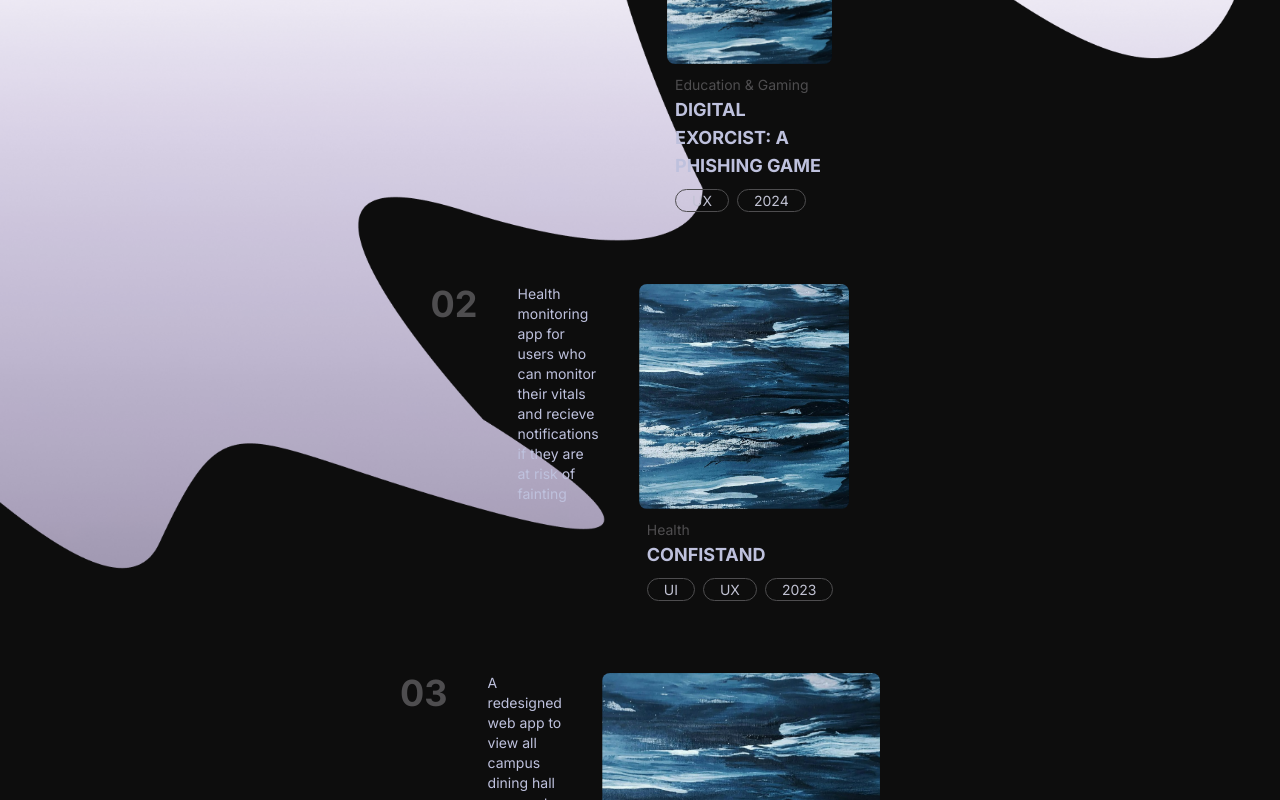
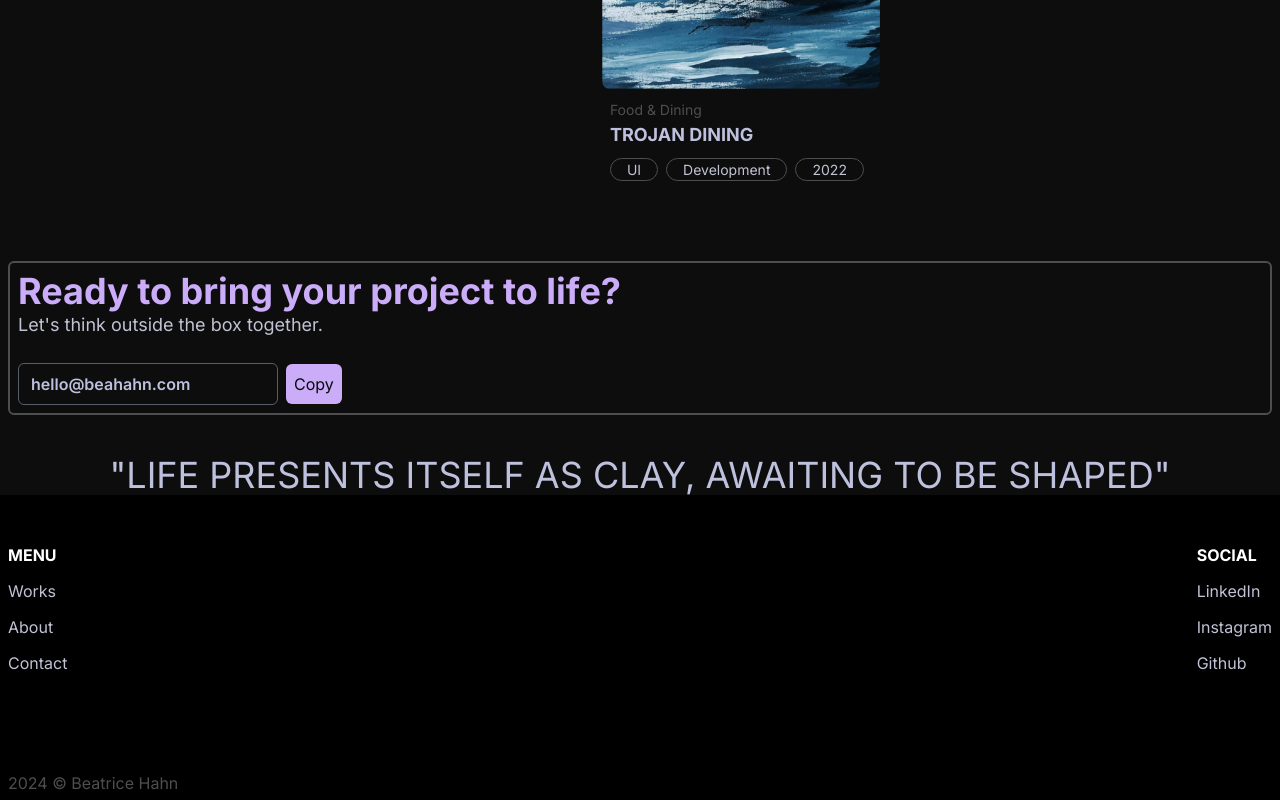
Before and after one commit to beatricehahn/nextjs-portfolio, a Next.js app: page / in a window 1280 px wide. Shown: the part 2000-2800 px from the top of the page. Built offline with nearby package versions, Linux system fonts and the light colour scheme.

Commit message:
Rearrange content layout

```diff
--- a/components/Navbar.tsx
+++ b/components/Navbar.tsx
@@ -43,16 +43,13 @@ export const Navbar = () => {
                     Beatrice Hahn
                 </a>
                 <div className={getMenuClasses()}>
-                    <Link href='/' className="mx-2 hover:text-gray-300">
-                        HOME
+                    <Link href="#works" className="mx-2 hover:text-gray-300">
+                        WORKS
                     </Link>
-                    <Link href='/about' className="mx-2 hover:text-gray-300">
+                    <Link href='#about' className="mx-2 hover:text-gray-300">
                         ABOUT
                     </Link>
-                    <Link href="/work" className="mx-2 hover:text-gray-300">
-                        WORK
-                    </Link>
-                    <Link href="/contact" className="mx-2 hover:text-gray-300">
+                    <Link href="#contact" className="mx-2 hover:text-gray-300">
                         CONTACT
                     </Link>
                 </div>
--- a/components/QuoteBlock.tsx
+++ b/components/QuoteBlock.tsx
@@ -1,8 +1,8 @@
 const QuoteBlock = () => {
   return (
-    <div className='m-72'>
-        <blockquote className='w-[200px]'>
-            <p className='text-2xl lg:text-5xl'>"LIFE PRESENTS ITSELF AS CLAY, AWAITING TO BE SHAPED"</p>
+    <div className='flex justify-center mt-10 mr-2 ml-2'>
+        <blockquote className=''>
+            <p className='text-2xl lg:text-4xl text-white-100'>"LIFE PRESENTS ITSELF AS CLAY, AWAITING TO BE SHAPED"</p>
         </blockquote>
     </div>
   )
--- a/components/RecentProjects.tsx
+++ b/components/RecentProjects.tsx
@@ -1,13 +1,12 @@
 import { projects } from '@/data/index';
-import { PinContainer } from './ui/PinContainer';
 import ProjectBox from './molecules/ProjectBox';
 
 const RecentProjects = () => {
   return (
-    <div id="work" className="text-white-100 py-10 m-4">
+    <div id="works" className="text-white-100 py-10 m-4">
         <h1 className="heading text-base md:text-4xl">
             A selection of {' '}
-            <span className="text-purple">recent projects</span>
+            <span className="text-purple">recent works</span>
         </h1>
         <div className="flex flex-col items-center justify-between p-4 gap-16 mt-10">
             {projects.map(( { id, genre, title, des, img, tags }) => (
--- /dev/null
+++ b/components/atoms/CopyButton.tsx
@@ -0,0 +1,33 @@
+import { useState } from 'react'
+
+const CopyButton = ( { link } : { link: string }) => {
+    const [copied, setCopied] = useState(false);
+
+    const copyToClipboard = () => {
+        navigator.clipboard.writeText(link)
+            .then(() => {
+                setCopied(true);
+                setTimeout(() => setCopied(false), 4000);
+            })
+            .catch(err => console.error('Failed to copy: ', err));
+    }
+
+    return (
+        <div>
+            <input
+                type="text"
+                value={link}
+                readOnly
+                className='font-semibold text-white-100 border-gray-500 bg-transparent border-3 border-opacity-80 focus:ring-2 focus:ring-purple rounded-md'
+            />
+            <button
+                onClick={copyToClipboard}
+                className='rounded-md ml-2 p-2 bg-purple'
+            >
+                {copied ? 'Copied!' : 'Copy'}
+            </button>
+        </div>
+    )
+}
+
+export default CopyButton
--- /dev/null
+++ b/components/organisms/Contact.tsx
@@ -0,0 +1,14 @@
+"use client"
+import CopyButton from "../atoms/CopyButton"
+
+const Contact = () => {
+  return (
+    <div id="contact" className='m-2 p-2 border-2 rounded-md border-white-800'>
+      <h1 className="font-bold text-xl md:text-4xl text-purple">Ready to bring your project to life?</h1>
+      <p className="text-white-200 text-lg mb-6">Let's think outside the box together.</p>
+      <CopyButton link="hello@beahahn.com" />
+    </div>
+  )
+}
+
+export default Contact
--- a/components/organisms/Footer.tsx
+++ b/components/organisms/Footer.tsx
@@ -2,14 +2,13 @@ import { FooterItem } from "../molecules/FooterItem"
 
 export const Footer = () => {
   return (
-    <footer className="bg-black w-full pt-20" id="footer-content-wrapper">
-        <div className='flex flex-col m-8 md:flex-row md:justify-around lg:flex-row lg:justify-around'>
+    <footer className="bg-black w-full pt-2" id="footer-content-wrapper">
+        <div className='flex justify-between m-2'>
           <ul className='mt-[32px] mb-[32px] sm:mb-[64px]' id='navigation-links'>
             <h6 className='text-white font-bold'>MENU</h6>
-            <li className="mt-[12px]"><a href="/" className='text-white-200'>Home</a></li>
-            <li className="mt-[12px]"><a href="/about" className='text-white-200'>About</a></li>
-            <li className="mt-[12px]"><a href="/work" className='text-white-200'>Work</a></li>
-            <li className="mt-[12px]"><a href="/contact" className='text-white-200'>Contact</a></li>
+            <li className="mt-[12px]"><a href="#works" className='text-white-200'>Works</a></li>
+            <li className="mt-[12px]"><a href="#about" className='text-white-200'>About</a></li>
+            <li className="mt-[12px]"><a href="#contact" className='text-white-200'>Contact</a></li>
           </ul>
           <ul className='mt-[32px] mb-[32px]' id='social-links'>
             <h6 className='text-white font-bold'>SOCIAL</h6>
@@ -18,10 +17,12 @@ export const Footer = () => {
             <li className="mt-[12px]"><a href="https://github.com/beatricehahn" className='text-white-200'>Github</a></li>
           </ul>
         </div>
-        <div className='mt-[32px] mb-0 flex justify-center' id='copyright-and-details'>
-            <span className='text-white-800  px-[20px] py-[20px]'>2024 &copy; Beatrice Hahn</span>
-            <span className='text-white-800 px-[20px] py-[20px]'>Product Designer & Developer</span>
-            <span className='text-white-800 px-[20px] py-[20px]'>Portfolio designed in Figma, developed in Next.JS</span>
+        <div className='mt-[32px] mb-0 flex flex-col justify-center m-2' id='copyright-and-details'>
+            <span className='text-white-800'>2024 &copy; Beatrice Hahn</span>
+            <br/>
+            <span className='text-white-800'>Product Designer & Developer</span>
+            <br/>
+            <span className='text-white-800 mb-2'>Portfolio designed in Figma, developed in Next.JS</span>
         </div>
     </footer>
   )
--- a/components/organisms/SelectedContent.tsx
+++ b/components/organisms/SelectedContent.tsx
@@ -1,10 +1,14 @@
 import RecentProjects from "../RecentProjects"
+import Contact from "./Contact"
+import QuoteBlock from "../QuoteBlock"
 
 export const SelectedContent = () => {
   return (
     <div className=" bg-black-fluid-pattern bg-cover w-screen h-auto">
       <img src="/images/purplish-gradient-bg.png" alt="" className="absolute w-screen z-[-1] h-auto"/>
       <RecentProjects />
+      <Contact />
+      <QuoteBlock />
     </div>
   )
 }
```
